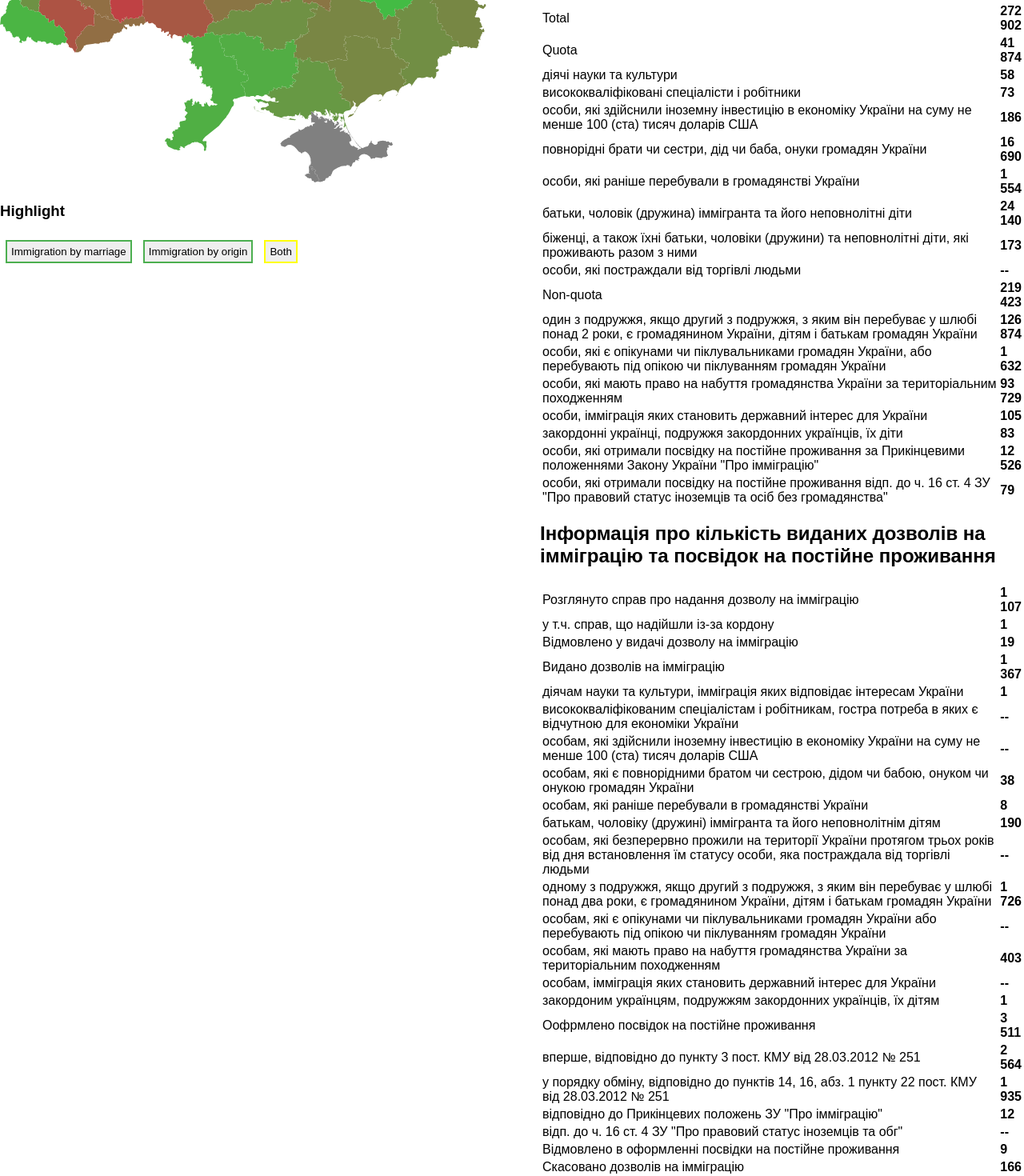
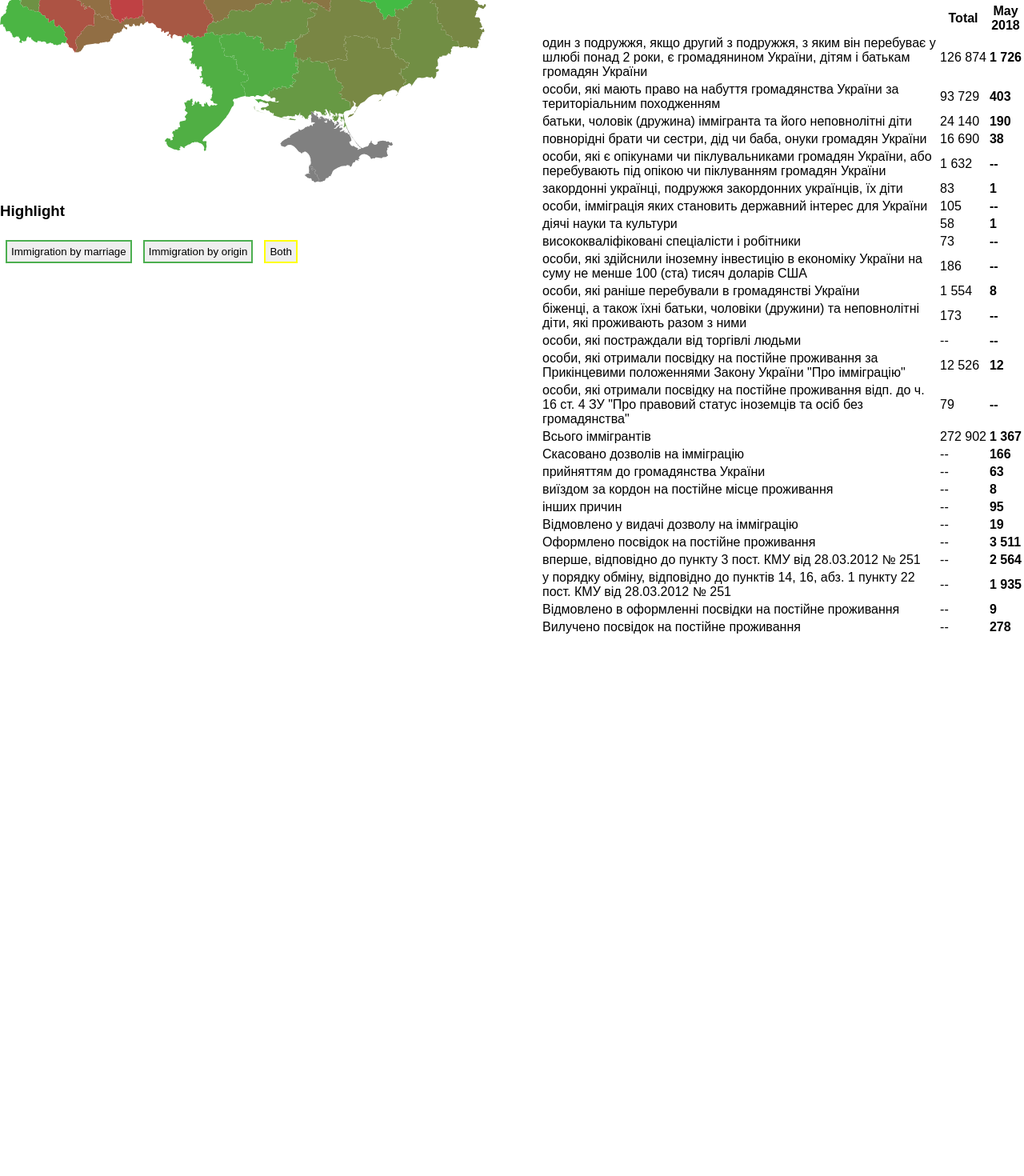
Before and after one commit to elmasaeva/dmsfoi, a React (Create React App) app: page / in a window 1280 px wide. Shown: the part 260-1730 px from the top of the page at 80% size. After the commit the page ends 1056 px from the top, so only its background shows below. Built offline with nearby package versions, Linux system fonts and the light colour scheme; the HTML template or start-up script is replaced by a standard one.

Commit message:
merge CI4 and CI5

```diff
--- /dev/null
+++ b/src/MapData.css
@@ -0,0 +1,5 @@
+@media only screen and (min-width: 600px) {
+    .mapdata {
+        display: flex;
+    }
+}
--- a/src/MapData.js
+++ b/src/MapData.js
@@ -1,5 +1,6 @@
 import React, { Component, cloneElement } from 'react';
 import {Map} from './Map';
+import './MapData.css'
 import {ISOCODES, koatu} from './regions';
 import CI4DATA from './data/CI4_2018_05_all.json';
 import CI5DATA from './data/CI5_2018_05_all.json';
@@ -19,91 +20,94 @@ function formatNum(num) {
     return [mil, th, rest]
         .map(Math.round)
         .reduce((acc, el)=> ((el || acc.length) ? [...acc, acc.length ? padTh(el) : el] : acc), [])
-        .join(' ');
+        .join('\u00A0');
 }
 
-const CI4_COLS = [
-    'Total',
-    'Quota',
-    'діячі науки та культури',
-    'висококваліфіковані спеціалісти і робітники',
-    'особи, які здійснили іноземну інвестицію в економіку України на суму не менше 100 (ста) тисяч доларів США',
-    'повнорідні брати чи сестри, дід чи баба, онуки громадян України',
-    'особи, які раніше перебували в громадянстві України',
-    'батьки, чоловік (дружина) іммігранта та його неповнолітні діти',
-    'біженці, а також їхні батьки, чоловіки (дружини) та неповнолітні діти, які проживають разом з ними',
-    'особи, які постраждали від торгівлі людьми',
-    'Non-quota',
-    'один з  подружжя, якщо другий з подружжя, з яким він перебуває у шлюбі понад 2 роки, є громадянином України, дітям і батькам громадян України',
-    'особи, які є опікунами чи піклувальниками громадян України, або перебувають під опікою чи піклуванням громадян України ',
-    'особи, які мають право на набуття громадянства України за територіальним походженням',
-    'особи, імміграція яких становить державний інтерес для України',
-    'закордонні українці, подружжя закордонних українців, їх діти',
-    'особи, які отримали посвідку на постійне проживання за Прикінцевими положеннями Закону України "Про імміграцію"',
-    'особи, які отримали посвідку на постійне проживання відп. до ч. 16 ст. 4 ЗУ "Про правовий статус іноземців та осіб без громадянства"',
-];
-const CI5_COLS = [
-    'Розглянуто справ про надання дозволу на імміграцію',
-    'у т.ч. справ, що надійшли із-за кордону',
-    'Відмовлено у видачі дозволу на імміграцію',
-    'Видано дозволів на імміграцію',
-    'діячам науки та культури, імміграція яких відповідає інтересам України',
-    'висококваліфікованим спеціалістам і робітникам, гостра потреба в яких є відчутною для економіки України',
-    'особам, які здійснили іноземну інвестицію в економіку України на суму не менше 100 (ста) тисяч доларів США',
-    'особам, які є повнорідними братом чи сестрою, дідом чи бабою, онуком чи онукою громадян України',
-    'особам, які раніше перебували в громадянстві України',
-    'батькам, чоловіку (дружині) іммігранта та його неповнолітнім дітям',
-    'особам, які безперервно прожили на території  України протягом трьох років від дня встановлення їм статусу особи, яка постраждала від торгівлі людьми',
-    'одному з подружжя, якщо другий з подружжя, з яким він перебуває у шлюбі понад два роки, є громадянином України, дітям і батькам громадян України',
-    'особам, які є опікунами чи піклувальниками громадян України або перебувають під опікою чи піклуванням громадян України',
-    'особам, які мають право на набуття громадянства України за територіальним походженням',
-    'особам, імміграція яких становить державний інтерес для України',
-    'закордоним українцям, подружжям закордонних українців, їх дітям',
-    'Оофрмлено посвідок на постійне проживання',
-    'вперше, відповідно до пункту 3  пост. КМУ від 28.03.2012 № 251',
-    'у порядку обміну, відповідно до пунктів 14, 16, абз. 1 пункту 22 пост. КМУ від 28.03.2012 № 251',
-    'відповідно до Прикінцевих положень    ЗУ "Про імміграцію"',
-    'відп. до ч. 16 ст. 4 ЗУ "Про правовий статус іноземців та обг"',
-    'Відмовлено в оформленні посвідки на постійне проживання',
-    'Скасовано дозволів на імміграцію',
-    'прийняттям до громадянства України',
-    'виїздом за кордон на постійне місце проживання',
-    'інших причин',
-    'Вилучено посвідок на постійне проживання',
+
+const CI45_COLS = [
+    ['marr', 'один з  подружжя, якщо другий з подружжя, з яким він перебуває у шлюбі понад 2 роки, є громадянином України, дітям і батькам громадян України'],
+    ['torig', 'особи, які мають право на набуття громадянства України за територіальним походженням'],
+    ['immsibl', 'батьки, чоловік (дружина) іммігранта та його неповнолітні діти'],
+    ['sibl', 'повнорідні брати чи сестри, дід чи баба, онуки громадян України'],
+    ['guard', 'особи, які є опікунами чи піклувальниками громадян України, або перебувають під опікою чи піклуванням громадян України '],
+    ['zak', 'закордонні українці, подружжя закордонних українців, їх діти'],
+
+    ['stint', 'особи, імміграція яких становить державний інтерес для України'],
+    ['cul', 'діячі науки та культури'],
+    ['spec', 'висококваліфіковані спеціалісти і робітники'],
+    ['inv', 'особи, які здійснили іноземну інвестицію в економіку України на суму не менше 100 (ста) тисяч доларів США'],
+    ['ren', 'особи, які раніше перебували в громадянстві України'],
+
+    ['ref', 'біженці, а також їхні батьки, чоловіки (дружини) та неповнолітні діти, які проживають разом з ними'],
+    ['vict', 'особи, які постраждали від торгівлі людьми'],
+
+    ['trans', 'особи, які отримали посвідку на постійне проживання за Прикінцевими положеннями Закону України "Про імміграцію"'],
+    ['st416', 'особи, які отримали посвідку на постійне проживання відп. до ч. 16 ст. 4 ЗУ "Про правовий статус іноземців та осіб без громадянства"'],
+    ['total', 'Всього іммігрантів'],
+
+    ['recalled', 'Скасовано дозволів на імміграцію'],
+    ['rcit', 'прийняттям до громадянства України'],
+    ['remigr', 'виїздом за кордон на постійне місце проживання'],
+    ['rother', 'інших причин'],
+    ['refused', 'Відмовлено у видачі дозволу на імміграцію'],
+
+    ['pr', 'Оформлено посвідок на постійне проживання'],
+    ['newpr', 'вперше, відповідно до пункту 3  пост. КМУ від 28.03.2012 № 251'],
+    ['replacepr', 'у порядку обміну, відповідно до пунктів 14, 16, абз. 1 пункту 22 пост. КМУ від 28.03.2012 № 251'],
+    ['refusedPr', 'Відмовлено в оформленні посвідки на постійне проживання'],
+    ['recalledPr', 'Вилучено посвідок на постійне проживання'],
 ];
 
-class CI4 extends Component {
+function packci4(ci4) {
+    const [
+        ,total,,
+        cul, spec, inv, sibl, ren, immsibl, ref, vict,
+        ,
+        marr, guard, torig, stint, zak, trans, st416,
+    ] = ci4;
+
+    return {total, cul, spec, inv, sibl, ren, immsibl, ref, vict,
+        marr, guard, torig, stint, zak, trans, st416};
+}
+
+function packci5(ci5) {
+    const [
+        ,,,
+        refused, total,
+        cul, spec, inv, sibl, ren, immsibl, vict,
+        marr, guard, torig, stint, zak,
+        pr,newpr,replacepr,
+        trans, st416,
+        refusedPr,
+        recalled, rcit,  remigr, rother,
+        recalledPr,
+    ] = ci5;
+
+    return {refused, total, cul, spec, inv, sibl, ren, immsibl, vict,
+        marr, guard, torig, stint, zak, trans, st416,
+        pr, newpr, replacepr, refusedPr, recalled, rcit, remigr, rother,
+        recalledPr};
+}
+
+class CI45 extends Component {
     render() {
-        const {line} = this.props;
-        const [, ...numbers] = line;
+        const ci4 = packci4(this.props.ci4);
+        const ci5 = packci5(this.props.ci5);
+
         return (<table>
+            <thead>
+                <tr><th></th><th>Total</th><th>May 2018</th></tr>
+            </thead>
             <tbody>
-                {numbers.map((num, idx)=> (<tr key={idx}>
-                    <td width={700}>{CI4_COLS[idx]}</td>
-                    <td><strong>{formatNum(num) || '--'}</strong></td></tr>))}
+                {CI45_COLS.map(([code, label], idx)=> (<tr key={idx}>
+                    <td width={700}>{label}</td>
+                    <td>{formatNum(ci4[code]) || '--'}</td>
+                    <td><strong>{formatNum(ci5[code]) || '--'}</strong></td>
+                </tr>))}
             </tbody>
         </table>);
     }
 }
-
-class CI5 extends Component {
-    render() {
-        const {line} = this.props;
-        const [, ...numbers] = line;
-        return (<table>
-            <tbody>
-                {numbers.map((num, idx)=> (<tr key={idx}>
-                    <td width={700}>{CI5_COLS[idx]}</td>
-                    <td><strong>{formatNum(num) || '--'}</strong></td></tr>))}
-            </tbody>
-        </table>);
-    }
-}
-
-const CONTAINER = {
-    display: 'flex',
-};
-
 
 class Selected extends Component {
     render() {
@@ -121,15 +125,8 @@ class Selected extends Component {
             {region ? (<span>ISO:{iso} КОАТУ:{koatu(iso)}</span>) : (<span>--</span>)}
 
             <section>
-                <div>
-                    <h2>Інформація  про кількість іммігрантів, які перебувають на обліку</h2>
-                    {ci4 && (<CI4 line={ci4} />)}
-                </div>
-
-                <div>
-                    <h2>Інформація про кількість виданих дозволів на імміграцію та посвідок на постійне проживання</h2>
-                    {ci5 && (<CI5 line={ci5} />)}
-                </div>
+                <h2>Інформація  про кількість іммігрантів, які перебувають на обліку</h2>
+                <CI45 ci4={ci4} ci5={ci5} />
             </section>
         </div>);
     }
@@ -174,7 +171,7 @@ export class MapData extends Component {
 
     render() {
         const {selected, highlight} = this.state;
-        return (<div style={CONTAINER}>
+        return (<div className="mapdata">
             <div>
                 <Map selected={selected} highlight={highlight} onSelect={this.handleSelect} />
                 <h3>Highlight</h3>
```
